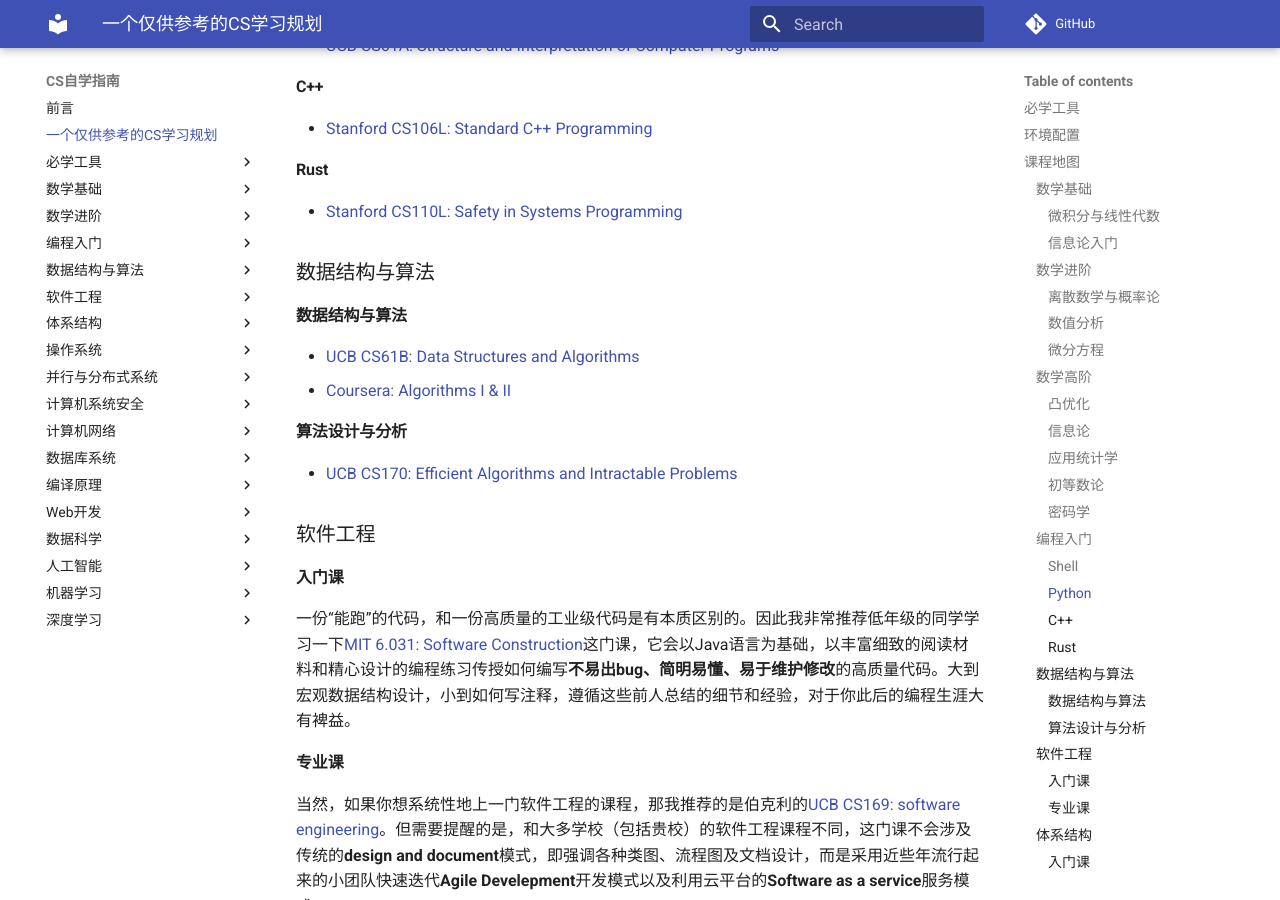
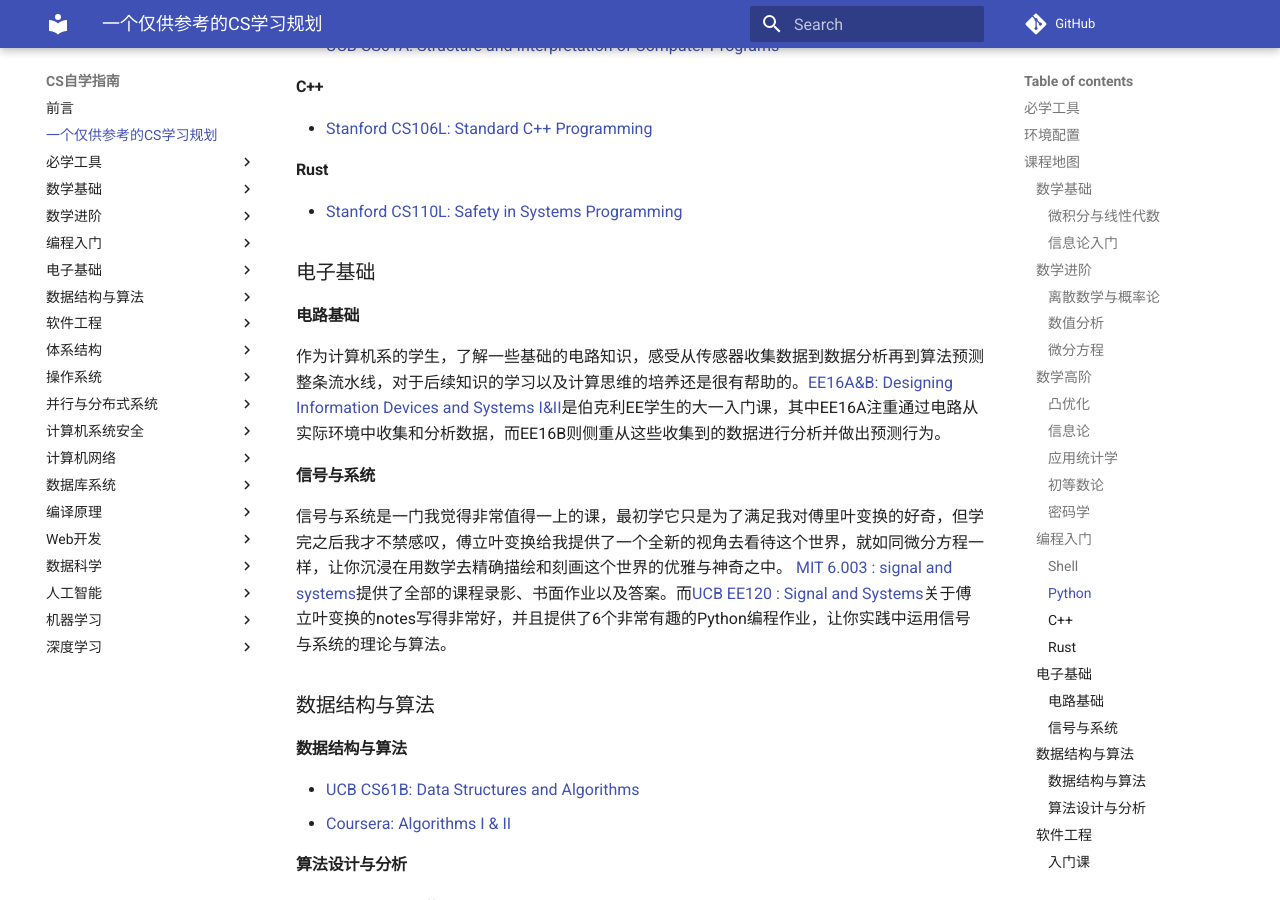
Before and after one commit to PKUFlyingPig/cs-self-learning, an MkDocs documentation site: the page built from docs/CS学习规划.md, in a window 1280 px wide and 900 px high, scrolled down 3965 px. Built offline with MkDocs 1.6.1 and Material for MkDocs 9.7.7, drawn with Linux system fonts in a browser that asks for light colours; comment, search, counter and statistics services are not loaded.

Commit message:
add EE course

```diff
--- a/docs/CS学习规划.md
+++ b/docs/CS学习规划.md
@@ -50,7 +50,7 @@ under construction.
 
 [ComputationalThinking](https://computationalthinking.mit.edu/Spring21/)是MIT开设的一门计算思维入门课，所有课程内容全部开源，可以在课程网站直接访问。这门课利用Julia编程语言，在图像处理、社会科学与数据科学、气候学建模三个topic下带领学生理解算法、数学建模、数据分析、交互设计、图例展示，让学生体验计算与科学的美妙结合。内容虽然不难，但给我最深刻的感受就是，科学的魅力并不是故弄玄虚的艰深理论，不是诘屈聱牙的术语行话，而是用直观生动的案例，用简练深刻的语言，让每个普通人都能理解。
 
-上完上面的体验课之后，如果意犹未尽的话，不妨试试MIT的[18.330 : Introduction to numerical analysis](./数学进阶/numerical.md)，这门课的编程作业同样会用Julia编程语言，不过难度和深度上都上了一个台阶。内容涉及了浮点编码、Root finding、线性系统、微分方程等等方面，整门课的主旨就是让你利用离散化的计算机表示去估计和逼近一个数学上连续的概念。这门课的教授还专门撰写了一本配套的开源教材[Fundamentals of Numerical Computation](studyh5.zhihuishu.com/videoStudy.html#/studyVideo?recruitAndCourseId=425a5f5a43524258454a58595e465144)，里面附有丰富的Julia代码实例和严谨的公式推导。
+上完上面的体验课之后，如果意犹未尽的话，不妨试试MIT的[18.330 : Introduction to numerical analysis](./数学进阶/numerical.md)，这门课的编程作业同样会用Julia编程语言，不过难度和深度上都上了一个台阶。内容涉及了浮点编码、Root finding、线性系统、微分方程等等方面，整门课的主旨就是让你利用离散化的计算机表示去估计和逼近一个数学上连续的概念。这门课的教授还专门撰写了一本配套的开源教材[Fundamentals of Numerical Computation](https://fncbook.github.io/fnc/frontmatter.html)，里面附有丰富的Julia代码实例和严谨的公式推导。
 
 如果你还意犹未尽的话，还有MIT的研究生课程[18.335: Introduction to numerical method](https://ocw.mit.edu/courses/mathematics/18-335j-introduction-to-numerical-methods-spring-2019/index.htm)供你参考。
 #### 微分方程
@@ -72,7 +72,6 @@ under construction.
 #### 密码学
 [Standford CS255: Cryptography](http://crypto.stanford.edu/~dabo/cs255/)
 
-
 ### 编程入门
 在学习主流编程语言的同时，培养利用编程抽象来解决实际问题的能力。
 #### Shell
@@ -84,6 +83,13 @@ under construction.
 - [Stanford CS106L: Standard C++ Programming](编程入门/CS106L.md)
 #### Rust
 - [Stanford CS110L: Safety in Systems Programming](编程入门/CS110L.md)
+
+### 电子基础
+#### 电路基础
+作为计算机系的学生，了解一些基础的电路知识，感受从传感器收集数据到数据分析再到算法预测整条流水线，对于后续知识的学习以及计算思维的培养还是很有帮助的。[EE16A&B: Designing Information Devices and Systems I&II](./电子基础/EE16.md)是伯克利EE学生的大一入门课，其中EE16A注重通过电路从实际环境中收集和分析数据，而EE16B则侧重从这些收集到的数据进行分析并做出预测行为。
+#### 信号与系统
+信号与系统是一门我觉得非常值得一上的课，最初学它只是为了满足我对傅里叶变换的好奇，但学完之后我才不禁感叹，傅立叶变换给我提供了一个全新的视角去看待这个世界，就如同微分方程一样，让你沉浸在用数学去精确描绘和刻画这个世界的优雅与神奇之中。
+[MIT 6.003 : signal and systems](https://ocw.mit.edu/courses/electrical-engineering-and-computer-science/6-003-signals-and-systems-fall-2011/lecture-videos/lecture-1-signals-and-systems/)提供了全部的课程录影、书面作业以及答案。而[UCB EE120 : Signal and Systems](电子基础/signal.md)关于傅立叶变换的notes写得非常好，并且提供了6个非常有趣的Python编程作业，让你实践中运用信号与系统的理论与算法。
 
 ### 数据结构与算法
 #### 数据结构与算法
--- a/mkdocs.yml
+++ b/mkdocs.yml
@@ -28,6 +28,9 @@ nav:
     - 'UCB CS61A: Structure and Interpretation of Computer Programs': '编程入门/CS61A.md'
     - 'Stanford CS106L: Standard C++ Programming': '编程入门/CS106L.md'
     - 'Stanford CS110L: Safety in Systems Programming': '编程入门/CS110L.md'
+  - 电子基础:
+    - 'EE16A&B: Designing Information Devices and Systems I&II': '电子基础/EE16.md'
+    - 'UCB EE120 : Signal and Systems': '电子基础/signal.md'
   - 数据结构与算法:
     - 'UCB CS61B: Data Structures and Algorithms': '数据结构与算法/CS61B.md'
     - 'Coursera: Algorithms I & II': '数据结构与算法/Algo.md'
```
Also changed, not shown: docs/电子基础/EE16.md (added, +18 -0 lines), docs/电子基础/EE16A.md (deleted, +0 -1 lines), docs/电子基础/signal.md (added, +17 -0 lines).
